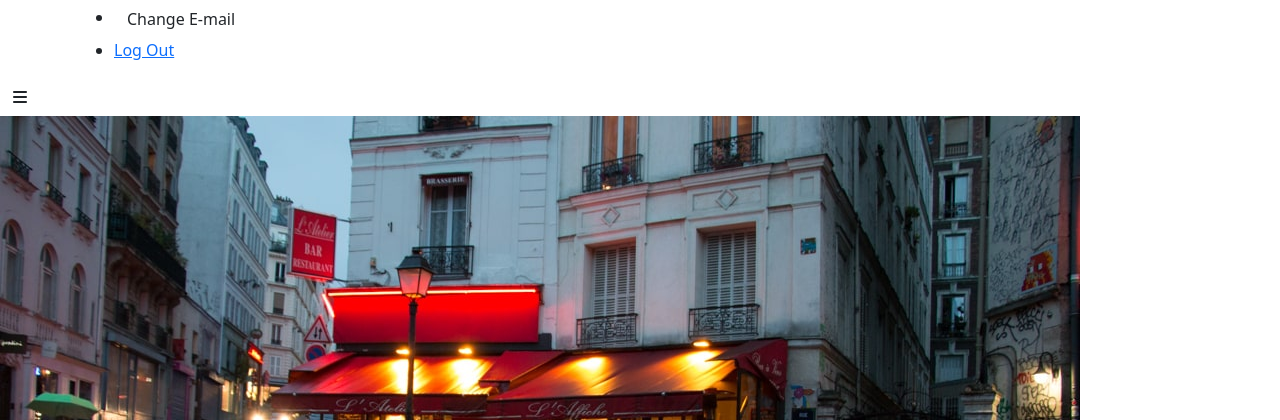
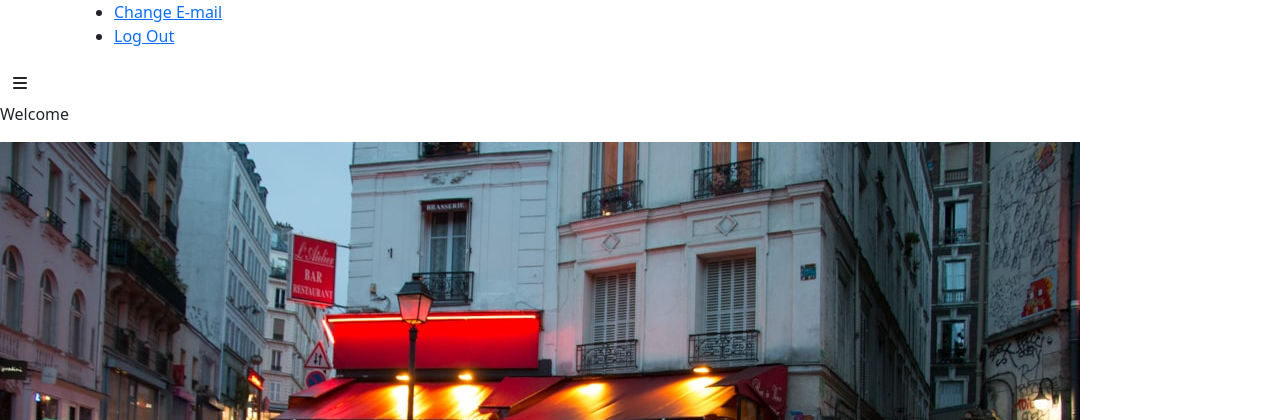
Before and after one commit to Code-Institute-Submissions/Pepper-and-Puddles, a Django app: page / in a window 1280 px wide. Shown: the top 420 px of the page. Run offline with Django 3.2, Linux system fonts and the light colour scheme; the visitor is signed in with stand-in values (Sample User, id 1); some libraries are stand-ins or nearby versions.

Commit message:
Add stylesheet with static link

```diff
--- /dev/null
+++ b/booking/static/booking/style.css/style.css
@@ -0,0 +1,3 @@
+# peanut{
+    color: yellow;
+}
--- a/booking/templates/booking/base.html
+++ b/booking/templates/booking/base.html
@@ -6,6 +6,7 @@
     <meta name="description" content="Pepper & Puddles, Sandwich Cafe">
     <meta http-equiv="X-UA-Compatible" content="IE=edge">
     <meta name="viewport" content="width=device-width, initial-scale=1.0">
+    {% load static %}<link rel="stylesheet" type="text/css" href="{% static "booking/style.css/style.css"}">
     <link href="https://cdn.jsdelivr.net/npm/bootstrap@5.3.0-alpha1/dist/css/bootstrap.min.css" rel="stylesheet" integrity="sha384-GLhlTQ8iRABdZLl6O3oVMWSktQOp6b7In1Zl3/Jr59b6EGGoI1aFkw7cmDA6j6gD" crossorigin="anonymous">
     <script src="https://kit.fontawesome.com/0341233083.js" crossorigin="anonymous"></script>
     <title>Pepper & Puddles</title>
@@ -25,11 +26,11 @@
     <div class="container">
       <ul class="Row">
         {% if user.is_authenticated %}
-        <li class="col--bs-teal"><a class="btn --bs-teal" href="{% url 'account_email' %}">Change E-mail</a></li>
-        <li class="col--bs-teal"><a href="{% url 'account_logout' %}">Log Out</a></li>
+        <li><a href="{% url 'account_email' %}">Change E-mail</a></li>
+        <li><a href="{% url 'account_logout' %}">Log Out</a></li>
         {% else %}
-        <li class="col--bs-teal"><a href="{% url 'account_login' %}">Log In</a></li>
-        <li class="col--bs-teal"><a href="{% url 'account_signup' %}">Sign Up</a></li>
+        <li><a href="{% url 'account_login' %}">Log In</a></li>
+        <li><a href="{% url 'account_signup' %}">Sign Up</a></li>
         {% endif %}
       </ul>
     </div>
--- a/booking/templates/booking/index.html
+++ b/booking/templates/booking/index.html
@@ -1,6 +1,7 @@
 {% extends "booking/base.html" %}
 {% block content %}
 <div>
+  <p id="peanut">Welcome</p>
   {% load static %}<img src="{% static "booking/images/rainy_cafe.jpg" %}" class="outside_cafe" alt="Restaurant front">
 </div>
 {% endblock %}
```
